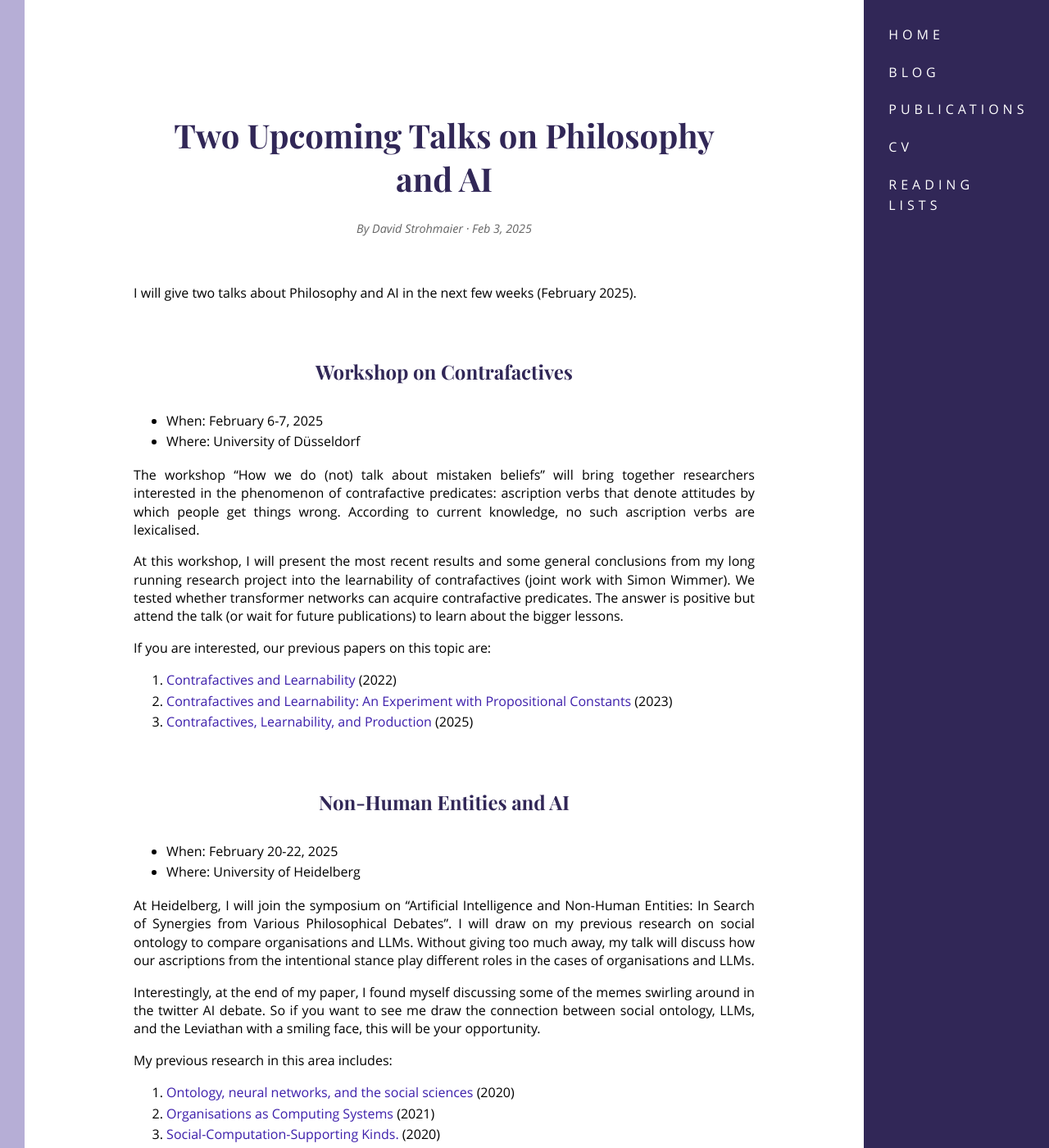
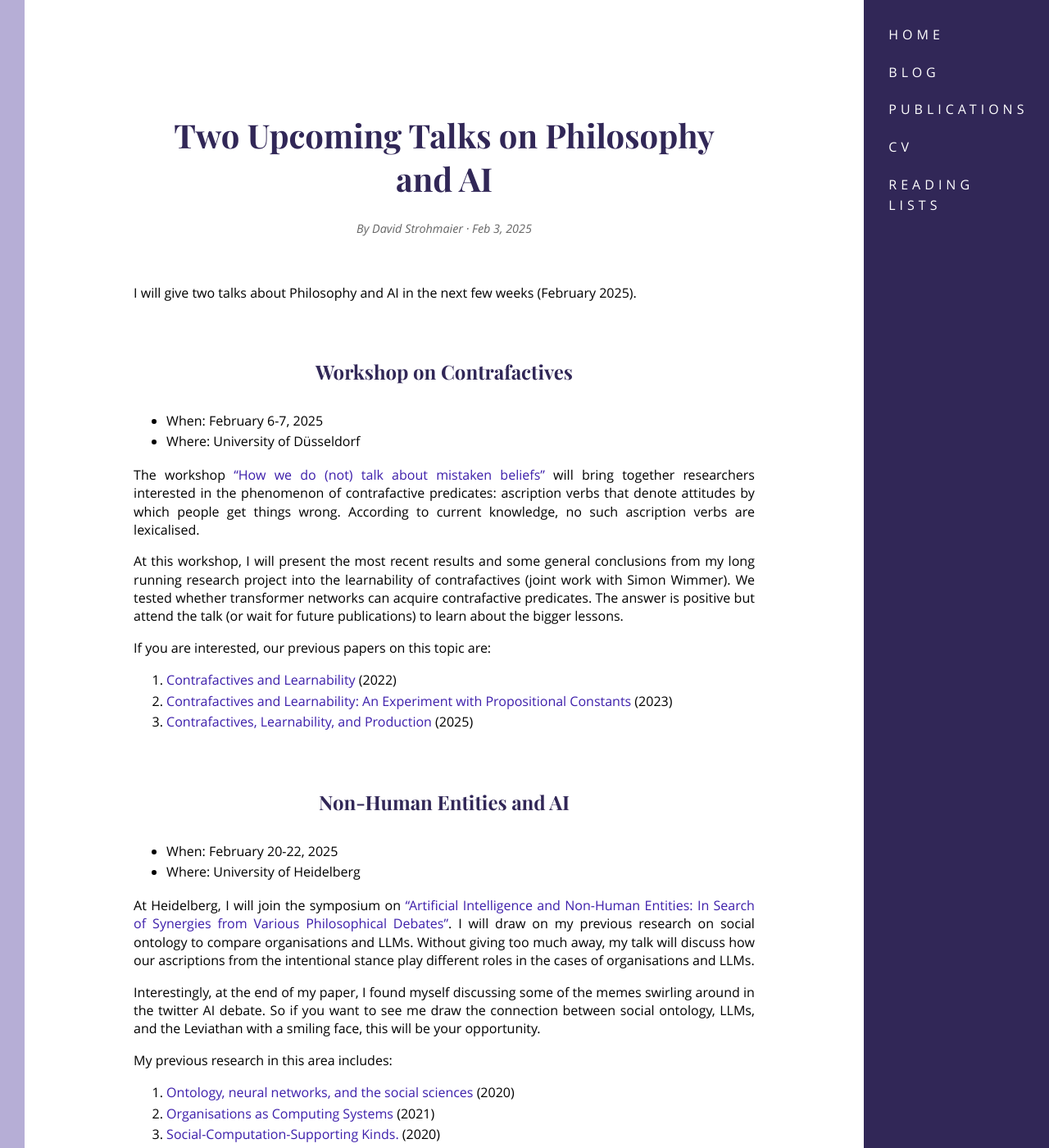
Before and after one commit to dstrohmaier/dstrohmaier.github.io, a Jekyll site: the page built from posts/_posts/2025-02-03-Two-Talks.md, in a window 1280 px wide and 1400 px high. Shown: the whole window at 82% size. Built offline with Jekyll 4.4.1, drawn with Linux system fonts in a browser that asks for light colours; comment, search, counter and statistics services are not loaded; some of the changed lines change nothing that is shown.

Commit message:
added links

```diff
--- a/posts/_posts/2025-02-03-Two-Talks.md
+++ b/posts/_posts/2025-02-03-Two-Talks.md
@@ -12,7 +12,7 @@ I will give two talks about Philosophy and AI in the next few weeks (February 20
 - When: February 6-7, 2025
 - Where: University of Düsseldorf
 
-The workshop "How we do (not) talk about mistaken beliefs" will bring
+The workshop ["How we do (not) talk about mistaken beliefs"](https://philevents.org/event/show/125150) will bring
 together researchers interested in the phenomenon of contrafactive
 predicates: ascription verbs that denote attitudes by which people get
 things wrong. According to current knowledge, no such ascription verbs
@@ -36,9 +36,9 @@ If you are interested, our previous papers on this topic are:
 - When:  February 20-22, 2025
 - Where: University of Heidelberg
 
-At Heidelberg, I will join the symposium on "Artificial Intelligence
+At Heidelberg, I will join the symposium on ["Artificial Intelligence
 and Non-Human Entities: In Search of Synergies from Various
-Philosophical Debates". I will draw on my previous research on social
+Philosophical Debates"](https://philevents.org/event/show/125770). I will draw on my previous research on social
 ontology to compare organisations and LLMs. Without giving too much
 away, my talk will discuss how our ascriptions from the intentional
 stance play different roles in the cases of  organisations and LLMs.
```
